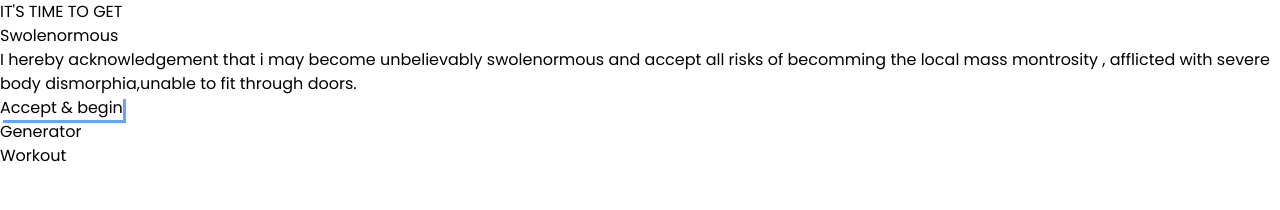
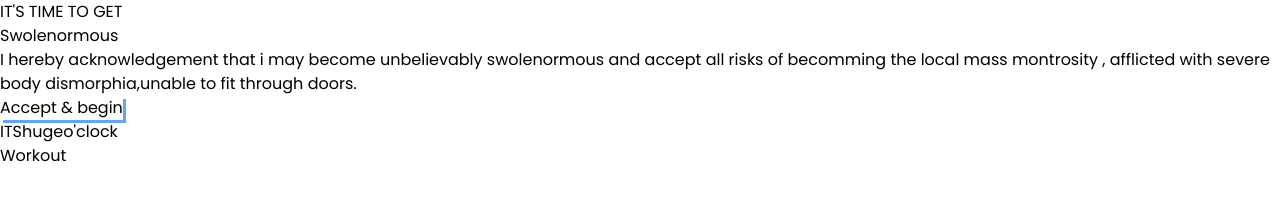
Before and after one commit to Ak-Rajak/swoley-fit, a React (Vite) app: page / in a window 1280 px wide. Shown: the top 210 px of the page. Built offline with nearby package versions, Linux system fonts and the light colour scheme.

Commit message:
working on the section wrapper

```diff
--- a/src/components/Generator.jsx
+++ b/src/components/Generator.jsx
@@ -1,7 +1,10 @@
 import React from 'react'
+import SectionWrapper from './SectionWrapper'
 
 export default function Generator() {
   return (
-    <div>Generator</div>
+    <SectionWrapper header={"generate your workout"} title={['IT\S' , 'huge','o\'clock']}>
+      addshagfd
+    </SectionWrapper>
   )
 }
--- /dev/null
+++ b/src/components/SectionWrapper.jsx
@@ -0,0 +1,15 @@
+import React from 'react'
+
+export default function SectionWrapper(props) {
+    const {children ,header,title} = props
+  return (
+    <section className='min-h-screen flex flex-col gap-10'>
+       <div className='bg-slate-950 py-10 flex flex-col gap-4 justify-center items-center'>
+        <p className='uppercase font-medium'></p>
+        <h2 className='font-semi-bold text-3xl sm:text-4xl md:text-5xl lg:text-6'>
+            {title[0]}<span className='uppercase text-blue-400'>{title[1]}</span>{title[2]}
+        </h2>
+       </div>
+    </section>
+  )
+}
```
